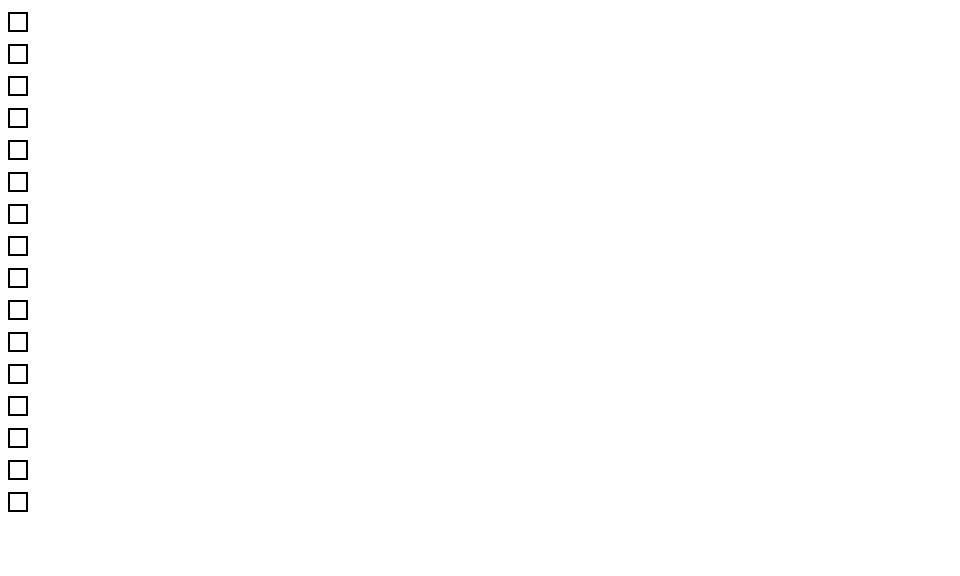
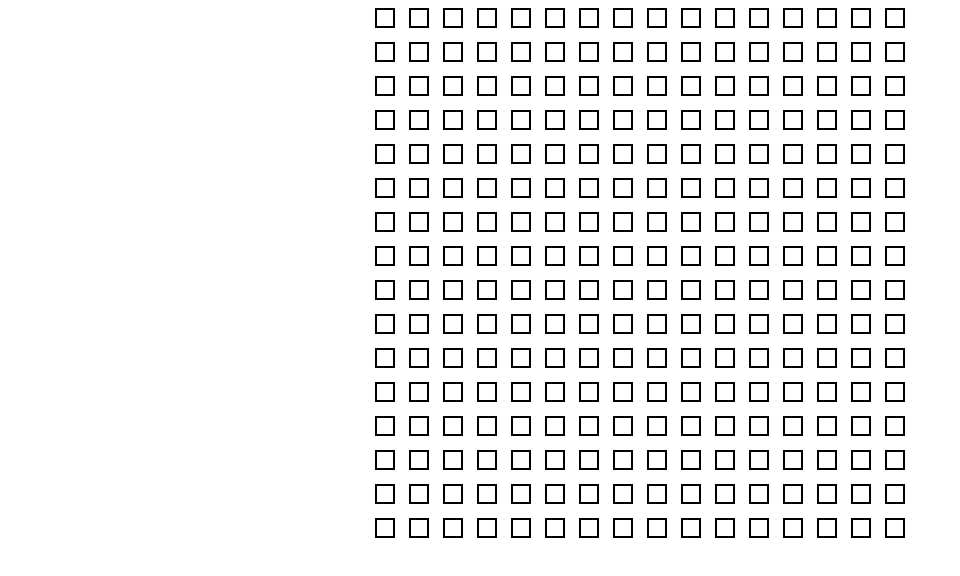
Before and after one commit to ChrisCode23/Etch-a-Sketch, a plain HTML site: page index.html in a window 1280 px wide. Shown: the whole page, without its empty margins (0-960 px from the left). Drawn offline with Linux system fonts and the light colour scheme.

Commit message:
Create grid with flexbox
Created row div inside container and cloned it
16 times, then cloned the square 16 times inside
each row. With flexbox, adjusted the
position and gap between each square and each row
and the final result is a 16 x 16 grid of square
divs with flexbox

```diff
--- a/javascript.js
+++ b/javascript.js
@@ -3,8 +3,20 @@ const container = document.querySelector(".container");
 const square = document.createElement("div");
 square.classList.add("square");
 
+const row = document.createElement("div");
+row.classList.add("row");
+
+for (let i = 0; i < 16; i++){
+    container.appendChild(row.cloneNode(true));
+}
+
+const rows = document.querySelectorAll(".row");
+
+rows.forEach((row) => {
+    for (let i = 0; i < 16; i++){
+        row.appendChild(square.cloneNode(true));
+    }
+});
 
 
-for (let i = 0; i < 16; i++) {
-    container.appendChild(square.cloneNode(true));;
-}
+//There are 16 rows, each one has the square which is cloned by 16. Square is child of row. Row is child of container
--- a/style.css
+++ b/style.css
@@ -1,6 +1,18 @@
+.container {
+    display: flex;
+    align-items: center;
+    flex-direction: column;
+    row-gap: 14px;
+}
+
+.row {
+    display: flex;
+    justify-content: space-evenly;
+    column-gap: 14px;
+}
+
 .square {
     width: 16px;
     height: 16px;
     border: 2px solid black;
-    margin-top: 12px;
 }
```
